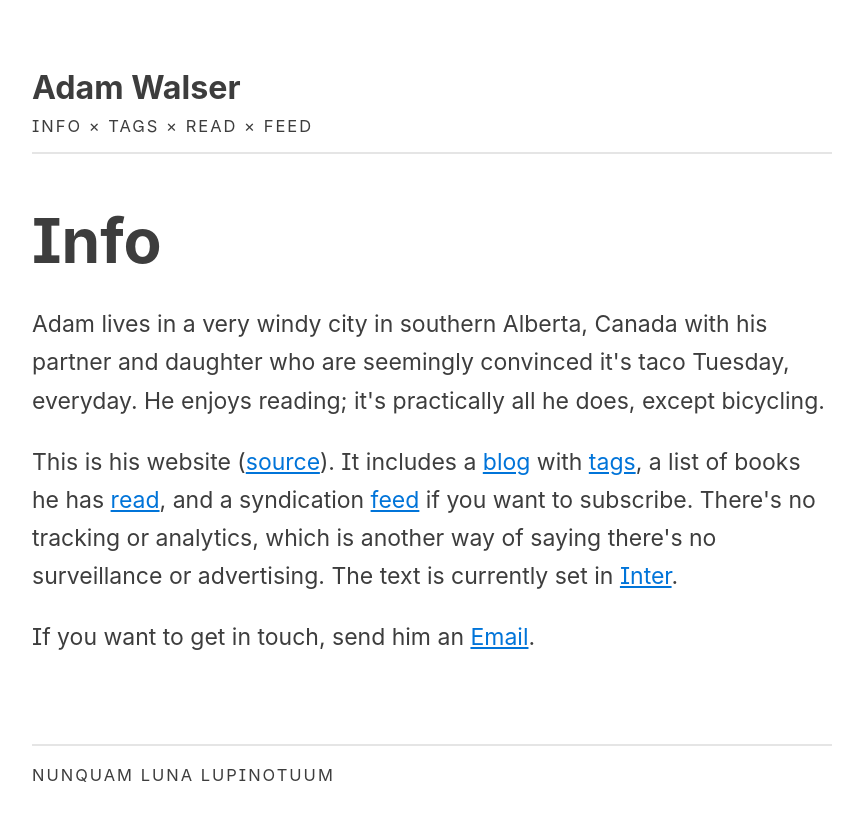
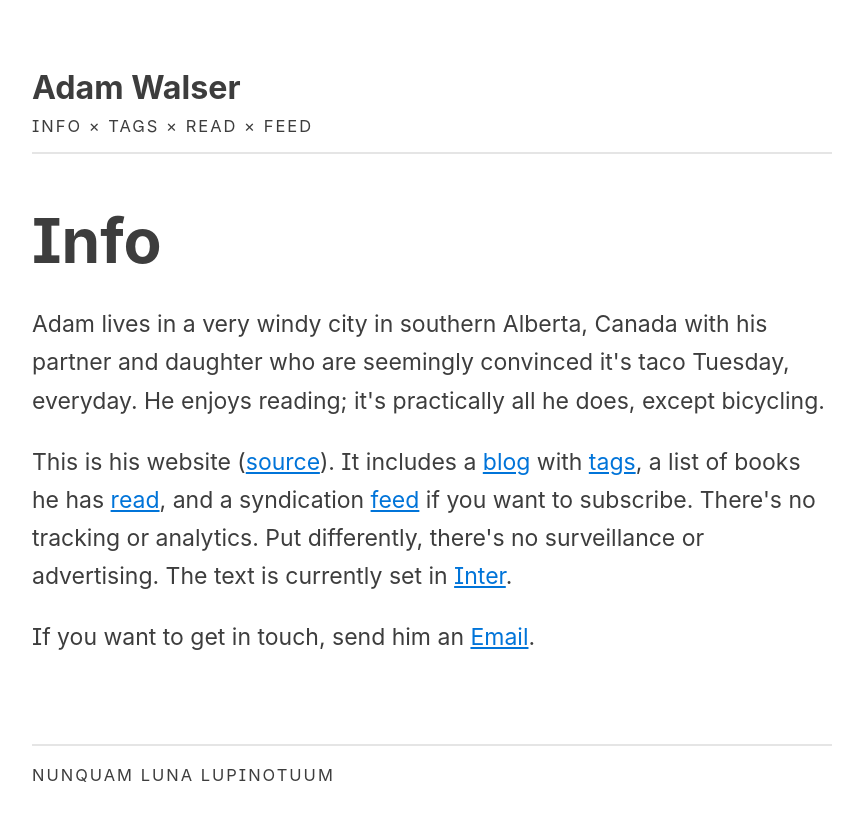
Before and after one commit to ajpwalser/ajpwalser.github.io, a Jekyll site: the page built from info.html, in a window 1280 px wide. Shown: the top 821 px of the page, without its empty margins (208-1071 px from the left). Built offline with Jekyll 4.4.1, drawn with Linux system fonts in a browser that asks for light colours; some web fonts are replaced.

Commit message:
Update info.html

```diff
--- a/info.html
+++ b/info.html
@@ -6,6 +6,6 @@
 
 <h2>Info</h2>
 <p class="first">Adam lives in a very windy city in southern Alberta, Canada with his partner and daughter who are seemingly convinced it's taco Tuesday, everyday. He enjoys reading; it's practically all he does, except bicycling.</p>
-<p>This is his website (<a href="https://github.com/ajpwalser/ajpwalser.github.io">source</a>). It includes a <a href="https://ajpwalser.github.io/">blog</a> with <a href="https://ajpwalser.github.io/tags/">tags</a>, a list of books he has <a href="https://ajpwalser.github.io/read/">read</a>, and a syndication <a href="https://ajpwalser.github.io/feed.xml">feed</a> if you want to subscribe. There's no tracking or analytics, which is another way of saying there's no surveillance or advertising. The text is currently set in <a href="https://rsms.me/inter/">Inter</a>.</p>
+<p>This is his website (<a href="https://github.com/ajpwalser/ajpwalser.github.io">source</a>). It includes a <a href="https://ajpwalser.github.io/">blog</a> with <a href="https://ajpwalser.github.io/tags/">tags</a>, a list of books he has <a href="https://ajpwalser.github.io/read/">read</a>, and a syndication <a href="https://ajpwalser.github.io/feed.xml">feed</a> if you want to subscribe. There's no tracking or analytics. Put differently, there's no surveillance or advertising. The text is currently set in <a href="https://rsms.me/inter/">Inter</a>.</p>
 <p>If you want to get in touch, send him an <a href="mailto:ajpwalser@gmail.com">Email</a>.
 <div class="spacer"></div>
```
